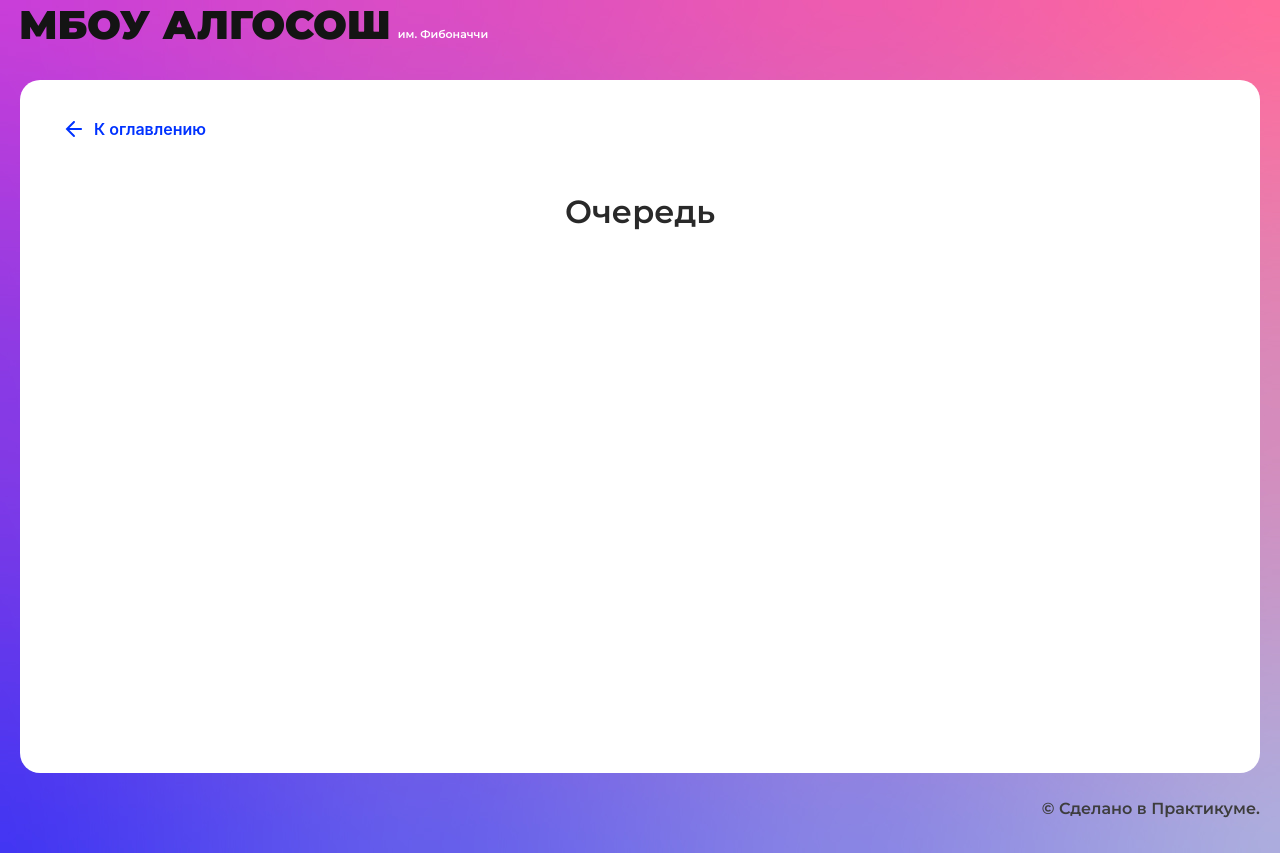
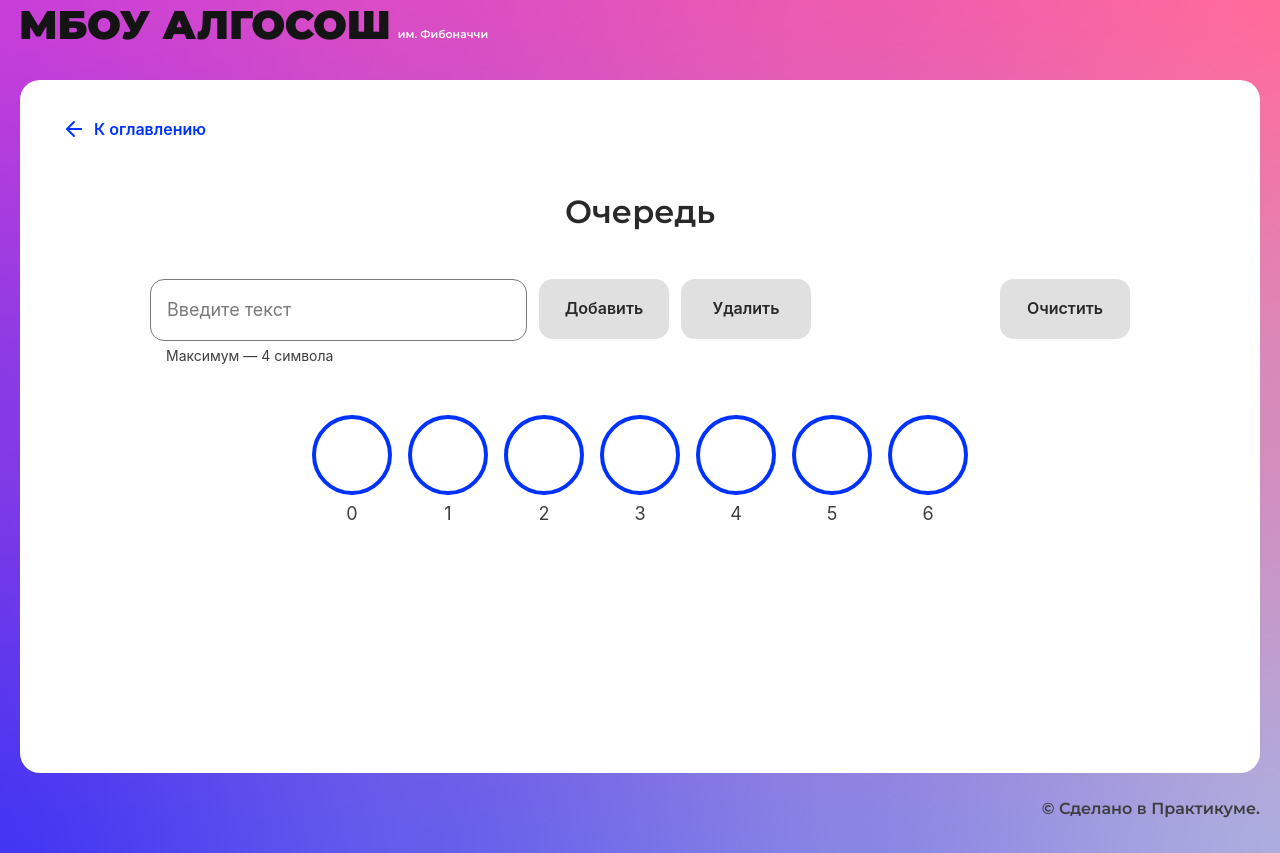
Before and after one commit to shumkova/algososh, a React (Create React App) app: page /queue in a window 1280 px wide. Built offline with nearby package versions, Linux system fonts and the light colour scheme.

Commit message:
визулизирует очередь

```diff
--- a/src/components/queue-page/queue-page.tsx
+++ b/src/components/queue-page/queue-page.tsx
@@ -1,10 +1,171 @@
-import React from "react";
-import { SolutionLayout } from "../ui/solution-layout/solution-layout";
+import React, {ChangeEvent, FormEventHandler, useCallback, useEffect, useMemo, useState} from "react";
+import {SolutionLayout} from "../ui/solution-layout/solution-layout";
+import {Input} from "../ui/input/input";
+import styles from "../stack-page/stack-page.module.css";
+import {Button} from "../ui/button/button";
+import {Circle} from "../ui/circle/circle";
+import {ElementStates} from "../../types/element-states";
+import {SHORT_DELAY_IN_MS} from "../../constants/delays";
+
+type TCircle = {
+  value: string;
+  state?: ElementStates;
+}
+
+interface IQueue<T> {
+  enqueue: (item: T) => void;
+  dequeue: () => void;
+  peak: () => T | null;
+  clear: () => void;
+  getArray: () => (T | null)[];
+  getHead: () => number;
+  getTail: () => number;
+  isEmpty: () => boolean;
+  isFull: () => boolean;
+}
+
+export class Queue<T> implements IQueue<T> {
+  private container: (T | null)[] = [];
+  private head = 0;
+  private tail = 0;
+  private readonly size: number = 0;
+  private length: number = 0;
+  constructor(size: number) {
+    this.size = size;
+    this.container = Array(size).fill(null);
+  }
+  enqueue = (item: T) => {
+    if (this.length >= this.size) {
+      throw new Error("Maximum length exceeded");
+    }
+    this.container[this.tail % this.size] = item;
+    this.tail++;
+    this.length++;
+  };
+  dequeue = () => {
+    if (this.isEmpty()) {
+      throw new Error("No elements in the queue");
+    }
+    this.container[this.head % this.size] = null;
+    this.head++;
+    this.length--;
+  };
+  peak = (): T | null => {
+    if (this.isEmpty()) {
+      throw new Error("No elements in the queue");
+    }
+    return this.container[this.head % this.size];
+  };
+  getHead = () => this.head % this.size;
+  getTail = () => (this.tail - 1) % this.size;
+  getArray = () => this.container;
+  isEmpty = () => this.length === 0;
+  isFull = () => this.length >= this.size;
+  clear = () => {
+    this.container = Array(this.size).fill(null);
+    this.head = 0;
+    this.tail = 0;
+    this.length = 0;
+  };
+}
+
+const QUEUE_SIZE = 7;
 
 export const QueuePage: React.FC = () => {
+  const [ inputString, setInputString ] = useState<string>("");
+  const [ circles, setCircles ] = useState<TCircle[]>([]);
+
+  const queue = useMemo(() => new Queue<string>(7), []);
+
+  const onChange = useCallback((evt: ChangeEvent<HTMLInputElement>) => {
+    evt.preventDefault();
+    setInputString(evt.target.value);
+  }, [setInputString]);
+
+  useEffect(() => {
+    setCircles([...Array(QUEUE_SIZE)].fill({ value: "", state: ElementStates.Default }))
+  }, []);
+
+  const onSubmit: FormEventHandler<HTMLFormElement> = useCallback((evt) => {
+    evt.preventDefault();
+    queue.enqueue(inputString);
+    const arr = queue.getArray();
+    setCircles(arr.map((item, index) => ({ value: item? item : "", state: index === queue.getTail() ? ElementStates.Changing : ElementStates.Default })));
+    setTimeout(() => {
+      setCircles(arr.map(item => ({ value: item? item : "", state: ElementStates.Default })));
+    }, SHORT_DELAY_IN_MS);
+
+    const input: HTMLInputElement | null = document.querySelector(".text_type_input");
+    if (input) {
+      input.value = "";
+      const e = new Event("change");
+      input.dispatchEvent(e);
+    }
+    setInputString("");
+  }, [inputString, setCircles, queue]);
+
+  const onDelete = useCallback(() => {
+    setCircles(circles.slice().map((item, index) => {
+      return index === queue.getHead() ? {...item, state: ElementStates.Changing} : item;
+    }));
+    setTimeout(() => {
+      queue.dequeue();
+      setCircles(queue.getArray().map(item => ({ value: item? item : "", state: ElementStates.Default })));
+    }, SHORT_DELAY_IN_MS);
+  }, [setCircles, circles, queue]);
+
+  const reset = useCallback(() => {
+    queue.clear();
+    setCircles([...Array(QUEUE_SIZE)].fill({ value: "", state: ElementStates.Default }))
+  }, [queue, setCircles]);
+
   return (
     <SolutionLayout title="Очередь">
-
+      <div className="container">
+        <form action="#" onSubmit={onSubmit}>
+          <div className="condition">
+            <Input
+              maxLength={4}
+              isLimitText={true}
+              onChange={onChange}
+              name={"string"}
+              extraClass={styles.input}
+              disabled={queue.isFull()}
+            />
+            <Button
+              text={"Добавить"}
+              type={"submit"}
+              disabled={queue.isFull() || !inputString.length}
+            />
+            <Button
+              text={"Удалить"}
+              disabled={queue.isEmpty()}
+              onClick={onDelete}
+            />
+            <Button
+              text={"Очистить"}
+              type={"reset"}
+              disabled={queue.isEmpty()}
+              style={{marginLeft: "auto"}}
+              onClick={reset}
+            />
+          </div>
+        </form>
+        <div className="vis">
+          {
+            circles.map((item, index) => {
+              return <Circle
+                letter={item.value}
+                state={item.state}
+                head={index === queue.getHead() && item.value ? "head" : null}
+                index={index}
+                tail={index === queue.getTail() && item.value ? "tail" : null}
+                key={`${item}${index}`}
+              />
+            })
+          }
+        </div>
+      </div>
     </SolutionLayout>
   );
 };
--- a/src/components/stack-page/stack-page.tsx
+++ b/src/components/stack-page/stack-page.tsx
@@ -1,4 +1,4 @@
-import React, {ChangeEvent, FormEventHandler, useCallback, useMemo, useRef, useState} from "react";
+import React, {ChangeEvent, FormEventHandler, useCallback, useMemo, useState} from "react";
 import {SolutionLayout} from "../ui/solution-layout/solution-layout";
 import {Input} from "../ui/input/input";
 import {Button} from "../ui/button/button";
@@ -48,7 +48,6 @@ type TCircle = {
 export const StackPage: React.FC = () => {
   const [ inputString, setInputString ] = useState<string>("");
   const [ circles, setCircles ] = useState<TCircle[]>([]);
-  const containerRef = useRef<HTMLDivElement>(null);
 
   const stack = useMemo(() => new Stack<string>(), []);
 
@@ -69,7 +68,7 @@ export const StackPage: React.FC = () => {
     }));
 
     setTimeout(() => {
-      setCircles(arr.map(item => ({value: item, state: ElementStates.Default})));
+      setCircles(arr.map(item => ({ value: item, state: ElementStates.Default })));
     }, SHORT_DELAY_IN_MS);
 
     const input: HTMLInputElement | null = document.querySelector(".text_type_input");
@@ -82,14 +81,10 @@ export const StackPage: React.FC = () => {
   }, [inputString, setCircles, stack]);
 
   const onDelete = useCallback(() => {
-    setCircles(circles.slice().map((item, index) => {
-      const isLast = index === circles.length - 1;
-      return { value: item.value, state: isLast ? ElementStates.Changing : ElementStates.Default};
-    }));
+    setCircles(circles.slice().map((item, index) => ({ value: item.value, state: index === circles.length - 1 ? ElementStates.Changing : ElementStates.Default })));
     setTimeout(() => {
       stack.pop();
-      const arr = stack.getArray();
-      setCircles(arr.map(item => ({value: item, state: ElementStates.Default})));
+      setCircles(stack.getArray().map(item => ({ value: item, state: ElementStates.Default })));
     }, SHORT_DELAY_IN_MS);
   }, [setCircles, circles, stack]);
 
@@ -103,15 +98,41 @@ export const StackPage: React.FC = () => {
       <div className="container">
         <form action="#" onSubmit={onSubmit}>
           <div className="condition">
-            <Input maxLength={4} isLimitText={true} onChange={onChange} name={'string'} extraClass={styles.input} />
-            <Button text={"Добавить"} type={"submit"} disabled={!inputString.length} />
-            <Button text={"Удалить"} disabled={!circles.length} onClick={onDelete}/>
-            <Button text={"Очистить"} type={"reset"} disabled={!circles.length} style={{marginLeft: "auto"}} onClick={reset} />
+            <Input
+              maxLength={4}
+              isLimitText={true}
+              onChange={onChange}
+              name={"string"}
+              extraClass={styles.input}
+            />
+            <Button
+              text={"Добавить"}
+              type={"submit"}
+              disabled={!inputString.length}
+            />
+            <Button
+              text={"Удалить"}
+              disabled={!circles.length}
+              onClick={onDelete}
+            />
+            <Button
+              text={"Очистить"}
+              type={"reset"}
+              disabled={!circles.length}
+              style={{marginLeft: "auto"}}
+              onClick={reset}
+            />
           </div>
         </form>
-        <div className="vis" ref={containerRef}>
+        <div className="vis">
           {
-            circles.map((item, index) => <Circle letter={item.value} state={item.state} head={index === circles.length - 1 ? "top" : ""} tail={index.toString()} key={index}/>)
+            circles.map((item, index) => {
+              return <Circle
+                letter={item.value}
+                state={item.state}
+                head={index === circles.length - 1 ? "top" : ""}
+                tail={index.toString()} key={`${item}${index}`}/>
+            })
           }
         </div>
       </div>
--- a/src/components/ui/circle/circle.tsx
+++ b/src/components/ui/circle/circle.tsx
@@ -34,9 +34,7 @@ export const Circle: React.FC<CircleProps> = ({
         {head}
       </div>
       <div
-        className={`${styles.circle}  ${isSmall ? styles.small : ""} ${
-          styles[state]
-        }`}
+        className={`${styles.circle}  ${isSmall ? styles.small : ""} ${styles[state]}`}
       >
         <p
           className={`text text_type_circle text_color_input ${styles.letter}`}
```
